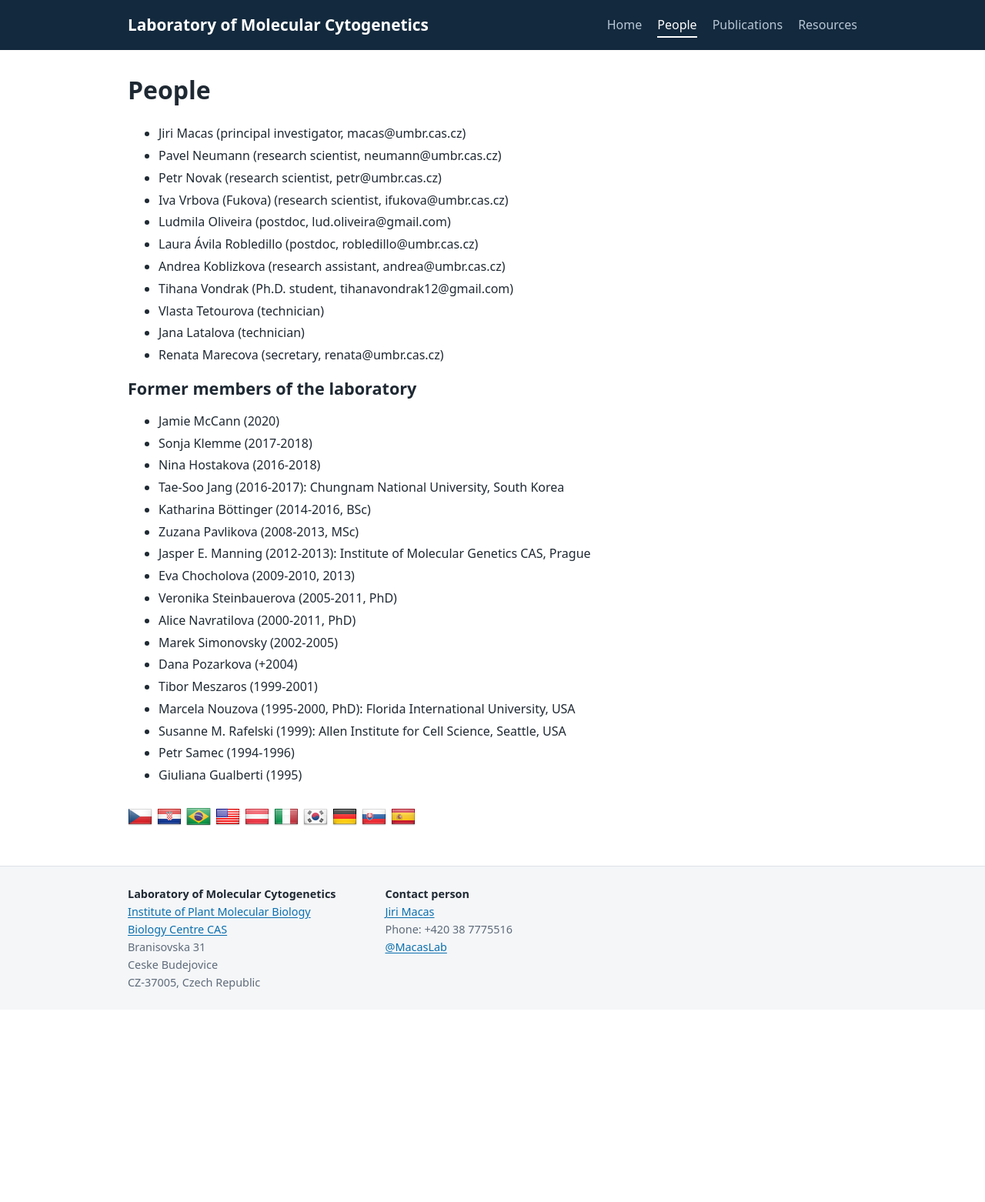
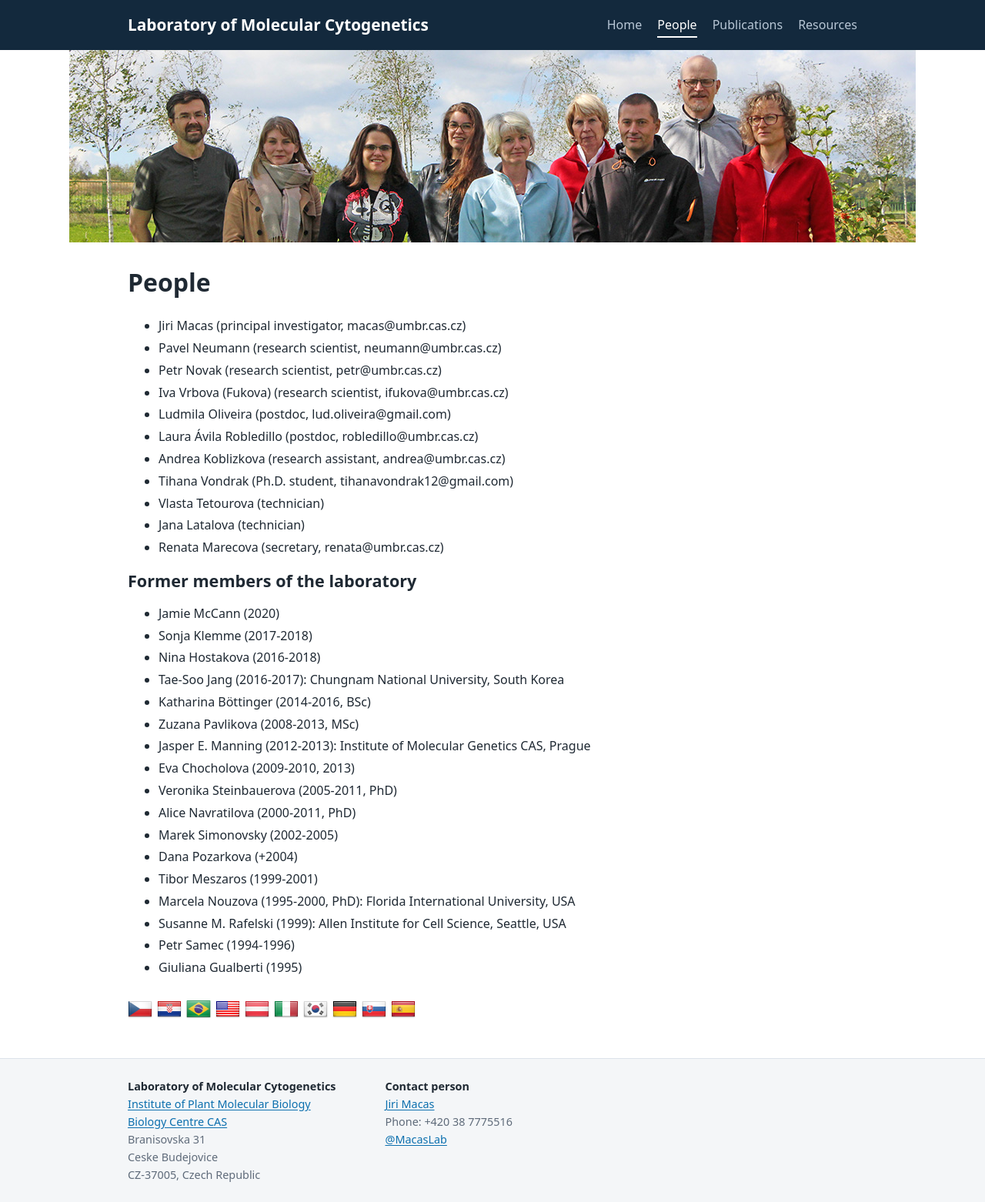
Before and after one commit to w3lamc/w3lamc.github.io, a Jekyll site: the page built from lamc/people.md, in a window 1280 px wide. Shown: the whole page at 77% size. Built offline with Jekyll 4.4.1, drawn with Linux system fonts in a browser that asks for light colours; before the commit the page ends 1312 px from its top, so only the background shows below that.

Commit message:
Add People lab photo and Publications wordcloud banners
Banners are now defined per page in _data/banner.yml.

Co-Authored-By: Claude Opus 5.5 (1M context) <noreply@anthropic.com>

```diff
--- a/_includes/banner.html
+++ b/_includes/banner.html
@@ -1,5 +1,6 @@
-<div class="banner" aria-hidden="true">
-  {% for img in site.data.banner %}
-  <img src="{{ img | prepend: '/assets/img/' | relative_url }}" alt="" width="1100" height="200"{% unless forloop.first %} loading="lazy"{% endunless %} style="--i: {{ forloop.index0 }}">
+{% assign b = site.data.banner[page.banner] %}
+<div class="banner{% if b.images.size > 1 %} banner-rotate{% endif %}" aria-hidden="true" style="aspect-ratio: {{ b.width }} / {{ b.height }}; max-width: {{ b.width }}px">
+  {% for img in b.images %}
+  <img src="{{ img | prepend: '/assets/img/' | relative_url }}" alt="" width="{{ b.width }}" height="{{ b.height }}"{% unless forloop.first %} loading="lazy"{% endunless %} style="--i: {{ forloop.index0 }}">
   {% endfor %}
 </div>
--- a/assets/css/style.css
+++ b/assets/css/style.css
@@ -62,19 +62,18 @@ img { max-width: 100%; height: auto; }
 
 /* Banner (CSS crossfade of five images) */
 .banner {
-  position: relative; max-width: 1100px; margin: 0 auto;
-  aspect-ratio: 1100 / 200; overflow: hidden; background: var(--header-bg);
+  position: relative; margin: 0 auto; overflow: hidden; background: var(--header-bg);
 }
-.banner img {
-  position: absolute; inset: 0; width: 100%; height: 100%; object-fit: cover;
+.banner img { position: absolute; inset: 0; width: 100%; height: 100%; object-fit: cover; }
+.banner-rotate img {
   opacity: 0; animation: banner-fade 25s infinite; animation-delay: calc(var(--i) * 5s);
 }
-.banner img:first-child { opacity: 1; }
+.banner-rotate img:first-child { opacity: 1; }
 @keyframes banner-fade {
   0% { opacity: 0; } 4% { opacity: 1; } 20% { opacity: 1; } 24% { opacity: 0; } 100% { opacity: 0; }
 }
 @media (prefers-reduced-motion: reduce) {
-  .banner img { animation: none; }
+  .banner-rotate img { animation: none; }
 }
 
 /* Main */
--- a/lamc/publications.html
+++ b/lamc/publications.html
@@ -2,6 +2,7 @@
 layout: default
 title: Publications
 permalink: /lamc/publications/
+banner: publications
 ---
 {% comment %}
   The list is generated from _data/publications.yml - edit that file,
```
Also changed, not shown: _data/banner.yml (+24 -6 lines), lamc/index.md (+1 -1 lines), lamc/people.md (+1 -0 lines), assets/img/IMG_2462_uprav_web_lab_Sep_2018.jpg (added), assets/img/wordcloud_2.png (added).
